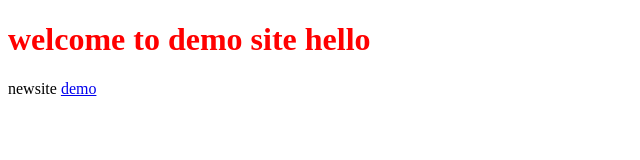
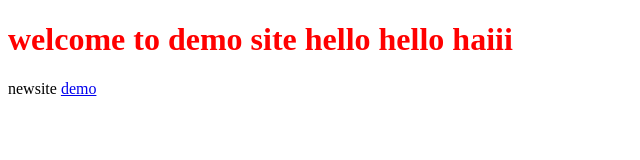
Before and after one commit to ramjisha/nginx-sub-directory, a plain HTML site: page index.html in a window 1280 px wide. Shown: the whole page, without its empty margins (0-640 px from the left). Drawn offline with Linux system fonts and the light colour scheme.

Commit message:
Update index.html

```diff
--- a/index.html
+++ b/index.html
@@ -8,6 +8,6 @@
     <link rel="stylesheet" href="style.css">
 </head>
 <body>
-    <h1>welcome to demo site hello</h1>
+    <h1>welcome to demo site hello hello haiii</h1>
     <p>newsite <a href="newpage.html">demo</a></p>
 </body>
```
